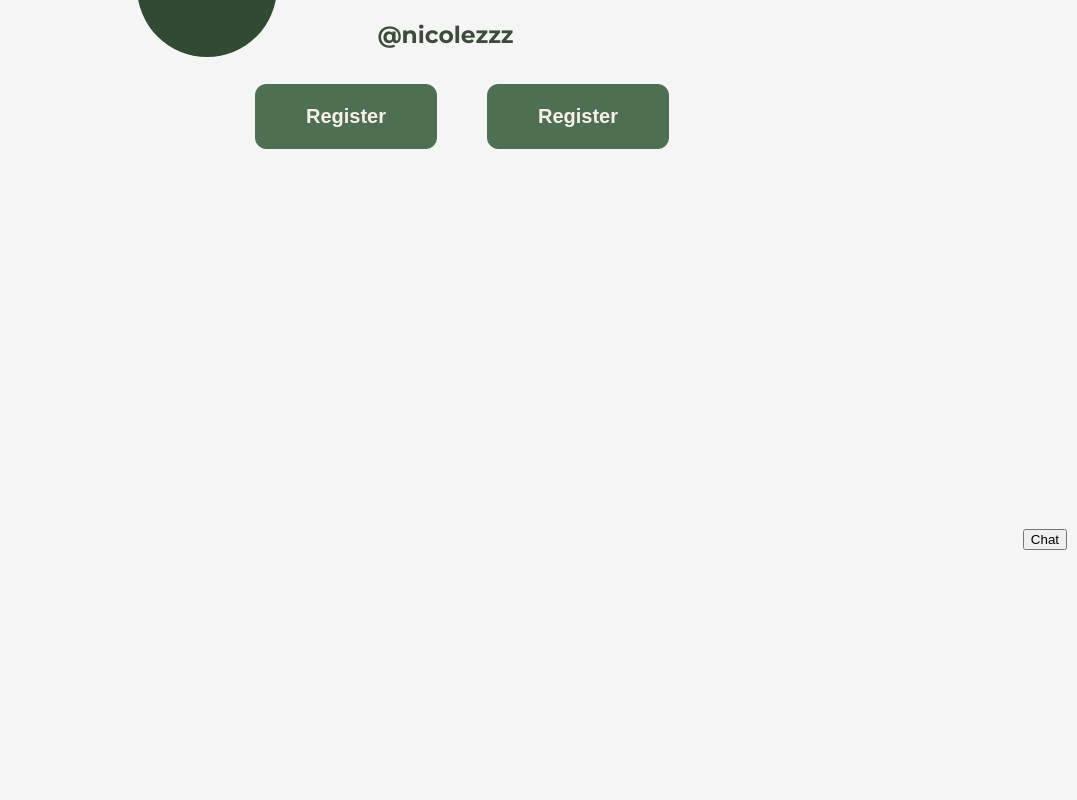
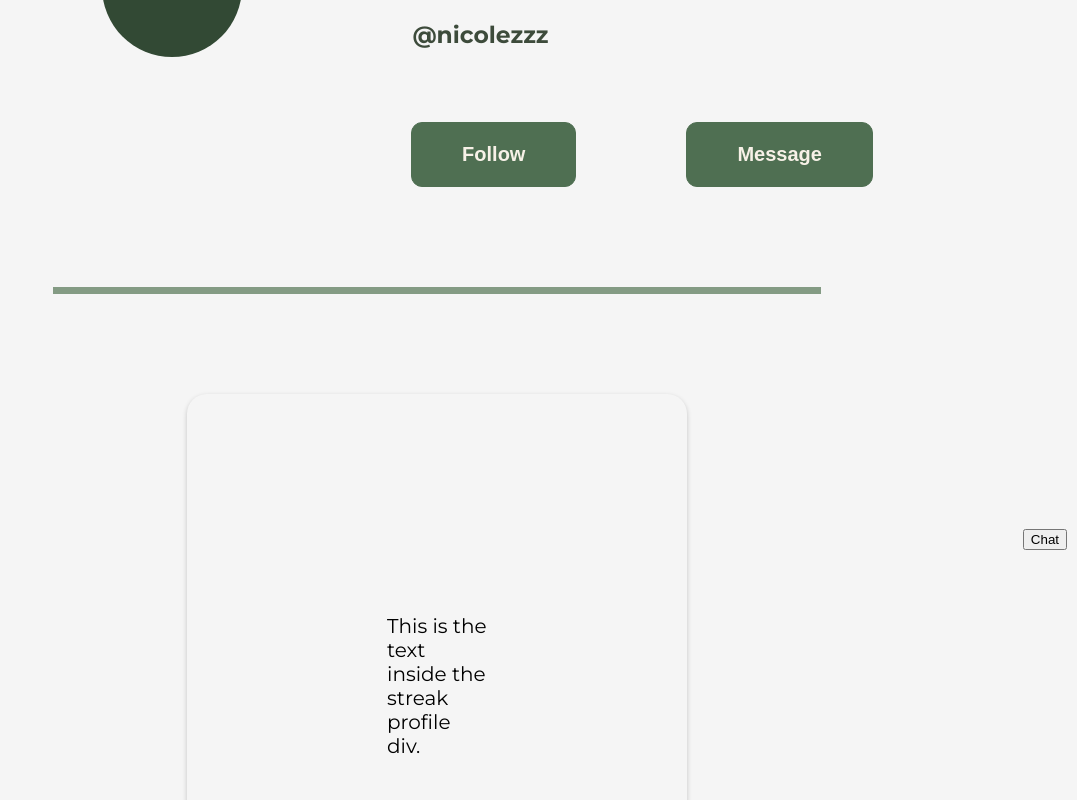
Before and after one commit to NSStoyanova22/GreenVista, a React (Vite) app: page /profile in a window 1280 px wide. Shown: the part 240-1040 px from the top of the page, without its empty margins (203-1280 px from the left). Before the commit the page ends 800 px from the top, so only its background shows below. Built offline with nearby package versions, Linux system fonts and the light colour scheme.

Commit message:
work on profile, try( but fail )to fix problem on login,  try (but fail) to fix chat bot,  work on profile tomorrow

```diff
--- a/package.json
+++ b/package.json
@@ -13,6 +13,7 @@
     "@auth/express": "^0.5.0",
     "axios": "^1.6.5",
     "dotenv": "^16.3.1",
+    "i": "^0.3.7",
     "localforage": "^1.10.0",
     "match-sorter": "^6.3.3",
     "openai": "^4.25.0",
--- a/src/pages/Profile.jsx
+++ b/src/pages/Profile.jsx
@@ -19,12 +19,16 @@ export const Profile = () => {
             </div>
             <div className="buttonsProfile">
                 <button className='buttonProfile'>
-                Register
+                Follow
                 </button>
                 <button className='buttonProfile'>
-                Register
+                Message
                 </button>
 
+            </div>
+            <div className="horizontal-line"></div>
+            <div className="streakProfile">
+                <p>This is the text inside the streak profile div.</p>
             </div>
 
         </div>
--- a/styles/Profile.css
+++ b/styles/Profile.css
@@ -18,9 +18,11 @@
     display: flex;
     flex-direction: row;
     font-size: 2rem;
-    gap: 10rem;
+    gap: 17rem;
 }
-
+.buttonsProfile{
+  margin-left: 30rem;
+}
 .buttonProfile{
     background-color: #4F6F52;
     border: 1px solid #4F6F52;
@@ -29,10 +31,10 @@
     font-weight: 700;
     padding: 0.2rem 1.2rem;
     user-select: none;
-    margin-top: 1.2rem;
+    margin-top: 5rem;
     padding: 2rem 5rem 2rem 5rem;
     font-size: 2rem;
-    margin-left: 5rem;
+    margin-left: 11rem;
 }
 .buttonProfile:hover {
     background-color: #445846;
@@ -51,3 +53,24 @@
     box-shadow: rgba(0, 0, 0, 0.12) 0 1px 3px 0 inset;
     color: #f0e7e2;
   }
+  .horizontal-line {
+    background-color: rgb(132, 155, 132);
+    height: 0.7rem;
+    width: 60%;
+    margin: 0 auto;
+    margin-top: 10rem;
+
+  }
+  .streakProfile {
+
+    padding: 20rem;
+    width: 10rem;
+    margin: 10rem auto;
+    border-top-left-radius: 2rem;
+    border-bottom-left-radius: 2rem;
+    border-top-right-radius: 2rem;
+    border-bottom-right-radius: 2rem;
+    box-shadow: 0px 2px 5px rgba(0, 0, 0, 0.2); /* Adjust shadow as needed */
+    font-size: 2rem;
+    /* Work on text inside, heather, streak photo, etc. learn about the js of the cards and try and add something similar to this to the text of the profile */
+  }
```
Also changed, not shown: 1 other file (tests, documents, lock files or other folders).
